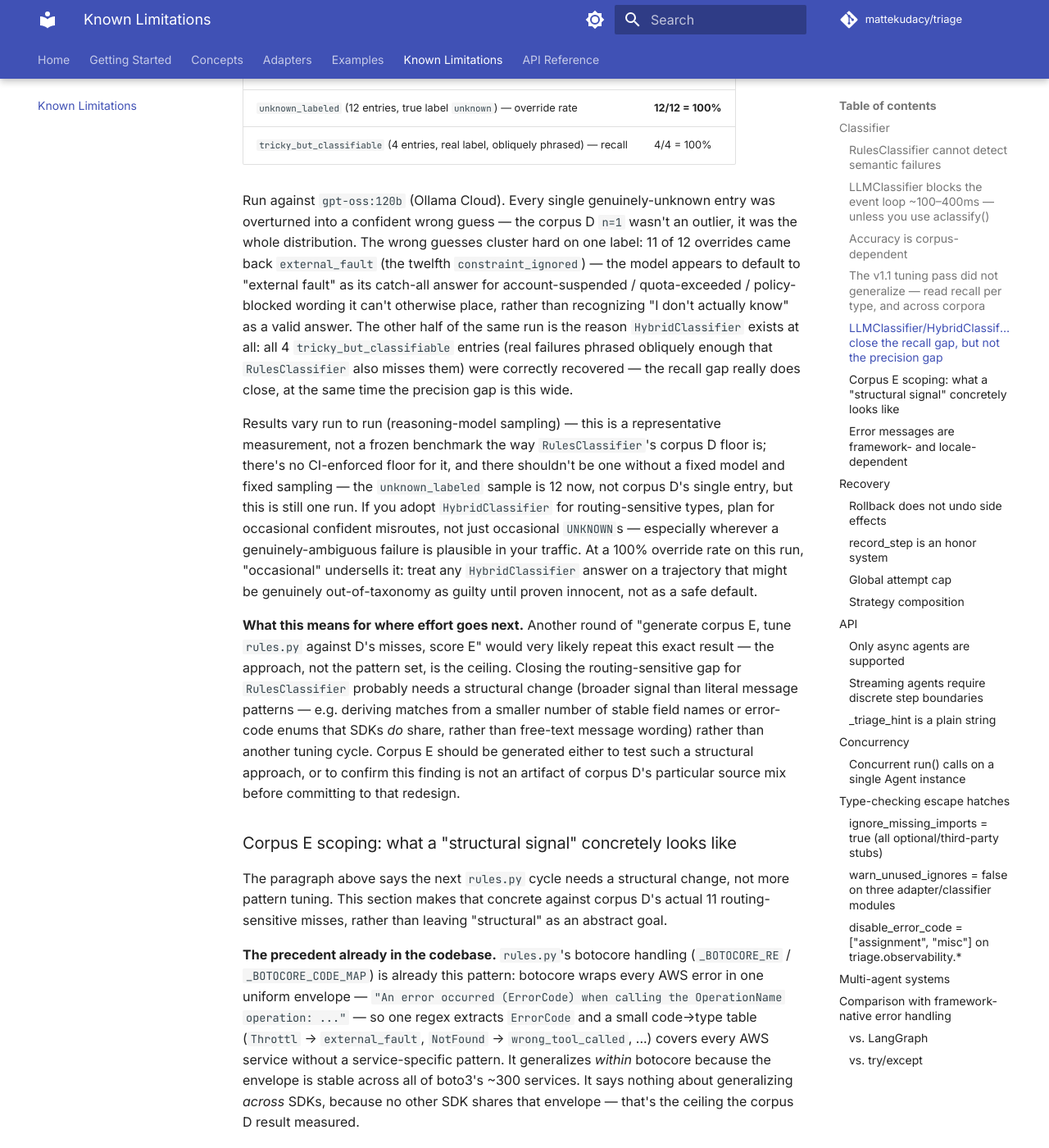
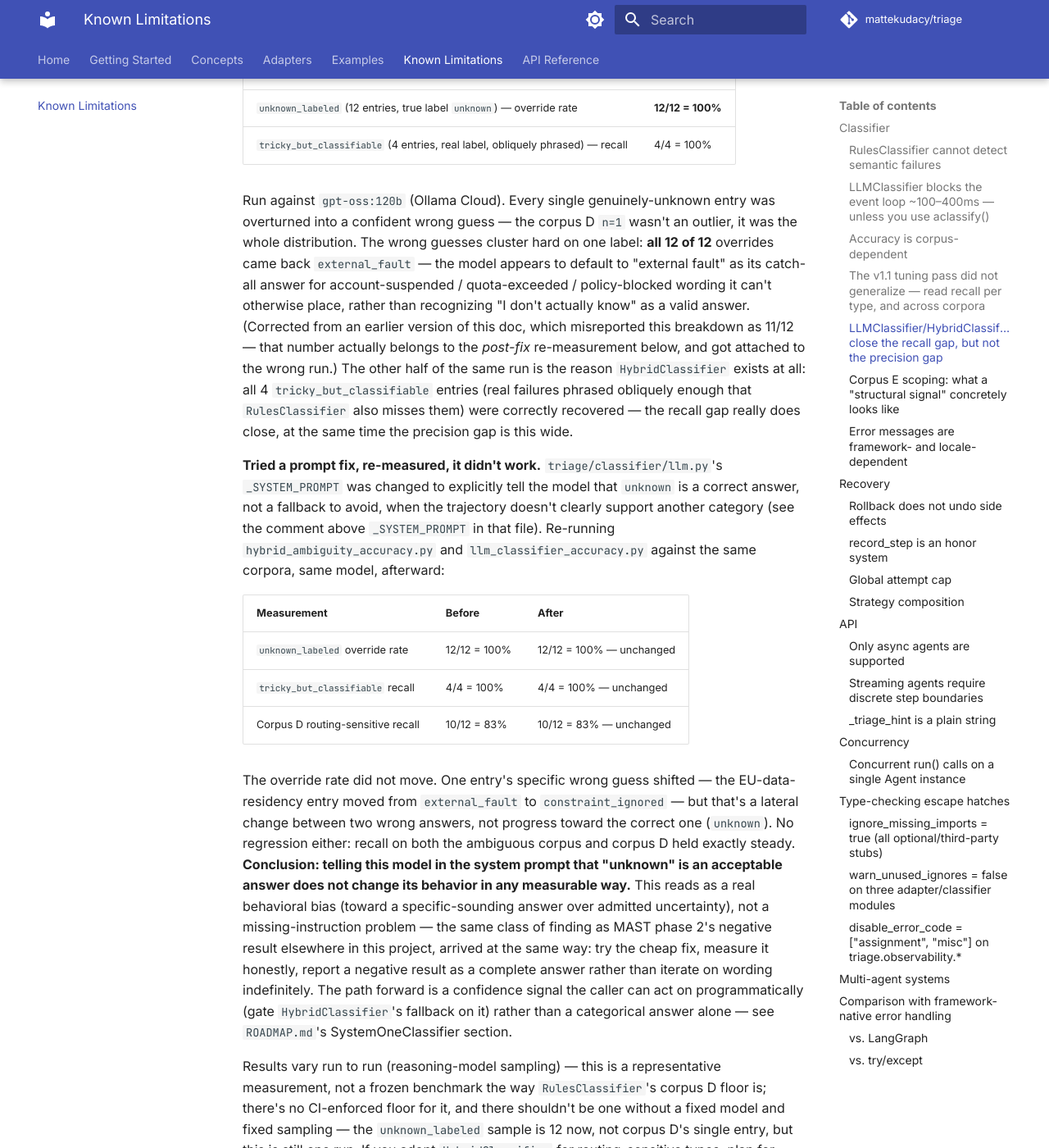
Before and after one commit to mattekudacy/triage, an MkDocs documentation site: the page built from docs/known-limitations.md, in a window 1280 px wide and 1400 px high, scrolled down 4428 px. Shown: the whole window at 82% size. Built offline with MkDocs 1.6.1 and Material for MkDocs 9.7.7, drawn with Linux system fonts in a browser that asks for light colours; comment, search, counter and statistics services are not loaded.

Commit message:
docs: prompt-only unknown fix re-measured — negative result, correct earlier error
Re-ran hybrid_ambiguity_accuracy.py and llm_classifier_accuracy.py against
the same corpora/model after the prompt fix (8cf2c6a) landed on main via
PR #19. Result: no measurable change. unknown_labeled override rate stayed
at 12/12 = 100% (one entry's wrong guess moved external_fault ->
constraint_ignored, none moved to unknown); tricky_but_classifiable recall
and corpus D routing-sensitive recall both held steady (no regression,
no gain either).

Also corrects a factual error in the previous known-limitations.md edit:
the pre-fix baseline was misreported as "11 of 12 external_fault, twelfth
constraint_ignored" — that breakdown actually belongs to the post-fix run.
The real pre-fix baseline was 12/12 uniform external_fault.

Conclusion recorded in known-limitations.md, ROADMAP.md, and a code
comment in triage/classifier/llm.py: prompt wording alone does not move
this model off its bias toward a specific-sounding guess over admitted
uncertainty. Kept the prompt change (harmless, no regression) but it is
not the fix. Next step is a confidence signal the caller can gate on
(SystemOneClassifier), not further prompt iteration.

Co-Authored-By: Claude Sonnet 5 <noreply@anthropic.com>
Claude-Session: https://claude.ai/code/session_01M4WNEkbnKSx9mTg5Q1jX39

```diff
--- a/docs/known-limitations.md
+++ b/docs/known-limitations.md
@@ -146,14 +146,40 @@ scores `tests/data/error_corpus_ambiguous.json` (16 entries) specifically to ans
 
 Run against `gpt-oss:120b` (Ollama Cloud). Every single genuinely-unknown entry was overturned
 into a confident wrong guess — the corpus D `n=1` wasn't an outlier, it was the whole
-distribution. The wrong guesses cluster hard on one label: 11 of 12 overrides came back
-`external_fault` (the twelfth `constraint_ignored`) — the model appears to default to
-"external fault" as its catch-all answer for account-suspended / quota-exceeded /
-policy-blocked wording it can't otherwise place, rather than recognizing "I don't actually
-know" as a valid answer. The other half of the same run is the reason `HybridClassifier`
-exists at all: all 4 `tricky_but_classifiable` entries (real failures phrased obliquely enough
-that `RulesClassifier` also misses them) were correctly recovered — the recall gap really does
-close, at the same time the precision gap is this wide.
+distribution. The wrong guesses cluster hard on one label: **all 12 of 12** overrides came back
+`external_fault` — the model appears to default to "external fault" as its catch-all answer for
+account-suspended / quota-exceeded / policy-blocked wording it can't otherwise place, rather
+than recognizing "I don't actually know" as a valid answer. (Corrected from an earlier version
+of this doc, which misreported this breakdown as 11/12 — that number actually belongs to the
+*post-fix* re-measurement below, and got attached to the wrong run.) The other half of the same
+run is the reason `HybridClassifier` exists at all: all 4 `tricky_but_classifiable` entries (real
+failures phrased obliquely enough that `RulesClassifier` also misses them) were correctly
+recovered — the recall gap really does close, at the same time the precision gap is this wide.
+
+**Tried a prompt fix, re-measured, it didn't work.** `triage/classifier/llm.py`'s `_SYSTEM_PROMPT`
+was changed to explicitly tell the model that `unknown` is a correct answer, not a fallback to
+avoid, when the trajectory doesn't clearly support another category (see the comment above
+`_SYSTEM_PROMPT` in that file). Re-running `hybrid_ambiguity_accuracy.py` and
+`llm_classifier_accuracy.py` against the same corpora, same model, afterward:
+
+| Measurement | Before | After |
+|---|---|---|
+| `unknown_labeled` override rate | 12/12 = 100% | 12/12 = 100% — unchanged |
+| `tricky_but_classifiable` recall | 4/4 = 100% | 4/4 = 100% — unchanged |
+| Corpus D routing-sensitive recall | 10/12 = 83% | 10/12 = 83% — unchanged |
+
+The override rate did not move. One entry's specific wrong guess shifted — the EU-data-residency
+entry moved from `external_fault` to `constraint_ignored` — but that's a lateral change between
+two wrong answers, not progress toward the correct one (`unknown`). No regression either: recall
+on both the ambiguous corpus and corpus D held exactly steady. **Conclusion: telling this model
+in the system prompt that "unknown" is an acceptable answer does not change its behavior in any
+measurable way.** This reads as a real behavioral bias (toward a specific-sounding answer over
+admitted uncertainty), not a missing-instruction problem — the same class of finding as MAST
+phase 2's negative result elsewhere in this project, arrived at the same way: try the cheap fix,
+measure it honestly, report a negative result as a complete answer rather than iterate on wording
+indefinitely. The path forward is a confidence signal the caller can act on programmatically
+(gate `HybridClassifier`'s fallback on it) rather than a categorical answer alone — see
+`ROADMAP.md`'s SystemOneClassifier section.
 
 Results vary run to run (reasoning-model sampling) — this is a representative measurement,
 not a frozen benchmark the way `RulesClassifier`'s corpus D floor is; there's no CI-enforced
```
Also changed, not shown: ROADMAP.md (+16 -5 lines), 1 other file.
